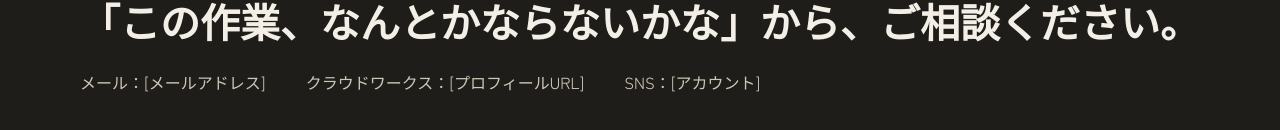
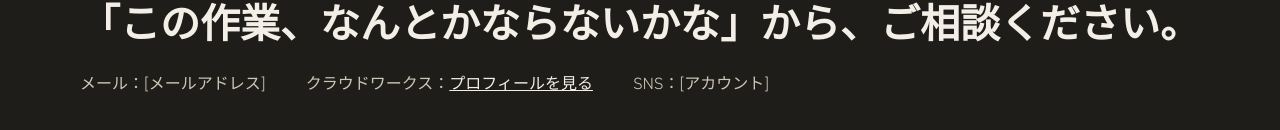
Before and after one commit to haruhima531-ui/portfolio, a plain HTML site: page index.html in a window 1280 px wide. Shown: the part 5121-5251 px from the top of the page. Drawn offline with Linux system fonts and the light colour scheme; a web font is replaced by a local one.

Commit message:
Update index.html

```diff
--- a/index.html
+++ b/index.html
@@ -441,7 +441,7 @@ button:focus-visible{outline:3px solid #9A4A1B;outline-offset:2px}
 <h2 style="margin: 0; font-family: 'Zen Old Mincho',serif; font-size: 40px; font-weight: 700">「この作業、なんとかならないかな」から、ご相談ください。</h2>
 <div style="display: flex; gap: 40px; font-size: 16px; color: #CFC7B6">
 <span>メール：[メールアドレス]</span>
-<span>クラウドワークス：[プロフィールURL]</span>
+<span>クラウドワークス：<a href="https://crowdworks.jp/public/employees/7001481" target="_blank" style="color:#F3EFE6">プロフィールを見る</a></span>
 <span>SNS：[アカウント]</span>
 </div>
 </footer>
@@ -891,7 +891,7 @@ button:focus-visible{outline:3px solid #9A4A1B;outline-offset:2px}
 <h2 style="margin: 0; font-family: 'Zen Old Mincho',serif; font-size: 40px; font-weight: 700">「この作業、なんとかならないかな」から、ご相談ください。</h2>
 <div style="display: flex; gap: 40px; font-size: 16px; color: #CFC7B6">
 <span>メール：[メールアドレス]</span>
-<span>クラウドワークス：[プロフィールURL]</span>
+<span>クラウドワークス：<a href="https://crowdworks.jp/public/employees/7001481" target="_blank" style="color:#F3EFE6">プロフィールを見る</a></span>
 <span>SNS：[アカウント]</span>
 </div>
 </footer>
```
